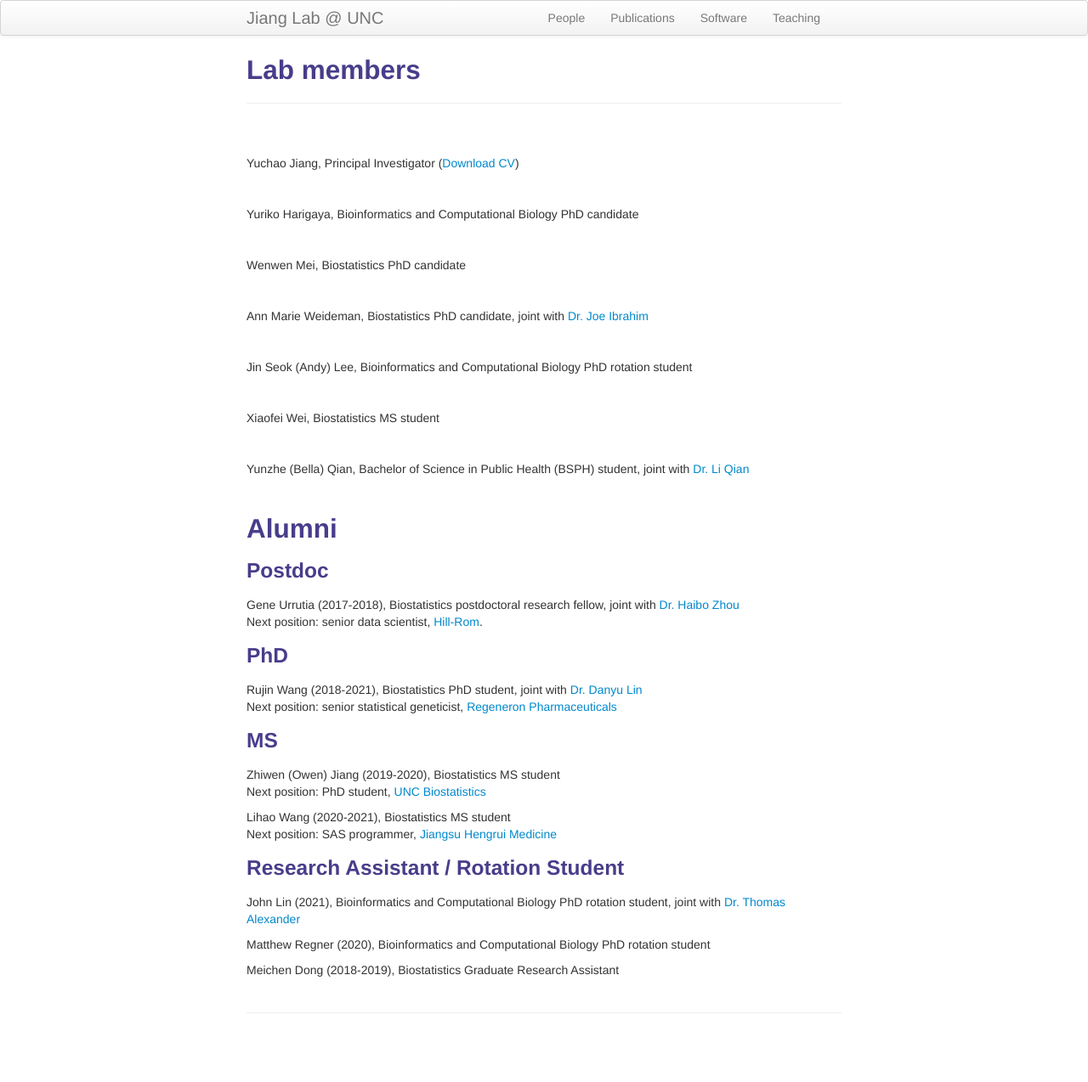
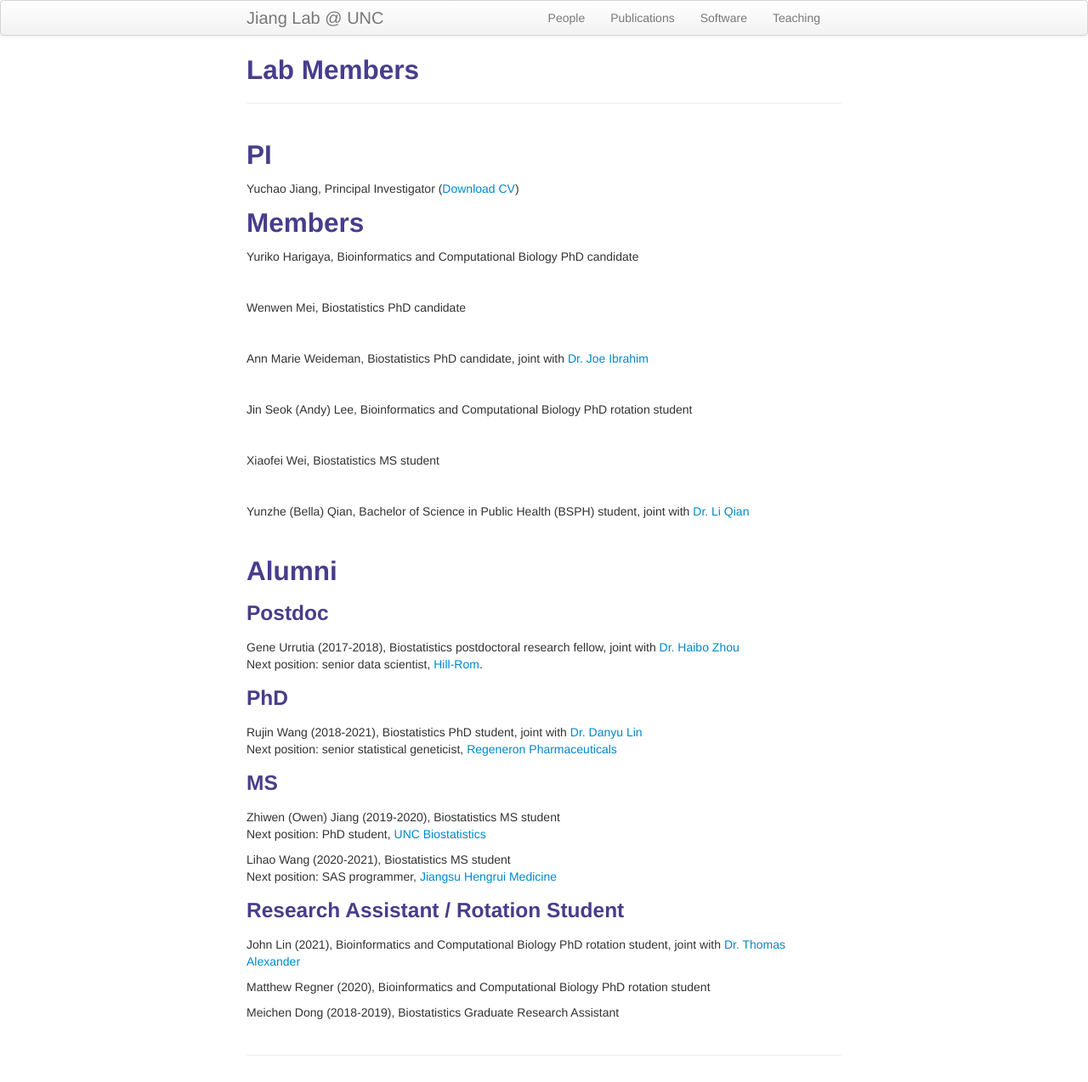
Before and after one commit to yuchaojiang/yuchaojiang.github.io, a Jekyll site: the page built from pages/people.md, in a window 1280 px wide. Shown: the whole page at 85% size. Built offline with Jekyll 4.4.1, drawn with Linux system fonts in a browser that asks for light colours; before the commit the page ends 1224 px from its top, so only the background shows below that.

Commit message:
Update people.md

```diff
--- a/pages/people.md
+++ b/pages/people.md
@@ -1,14 +1,15 @@
 ---
 layout: page
-title: Lab members
-description: Jiang Lab members
+title: Lab Members
+description: Jiang Lab Members
 ---
 
-<br/>
+
+## PI
 
 Yuchao Jiang, Principal Investigator (<a href="https://www.dropbox.com/s/re2aqb8qztxveb9/CV_Yuchao_Jiang.pdf?dl=0" title="Download CV as PDF">Download CV</a>)
 
-<br/>
+## Members
 
 Yuriko Harigaya, Bioinformatics and Computational Biology PhD candidate
 
```
